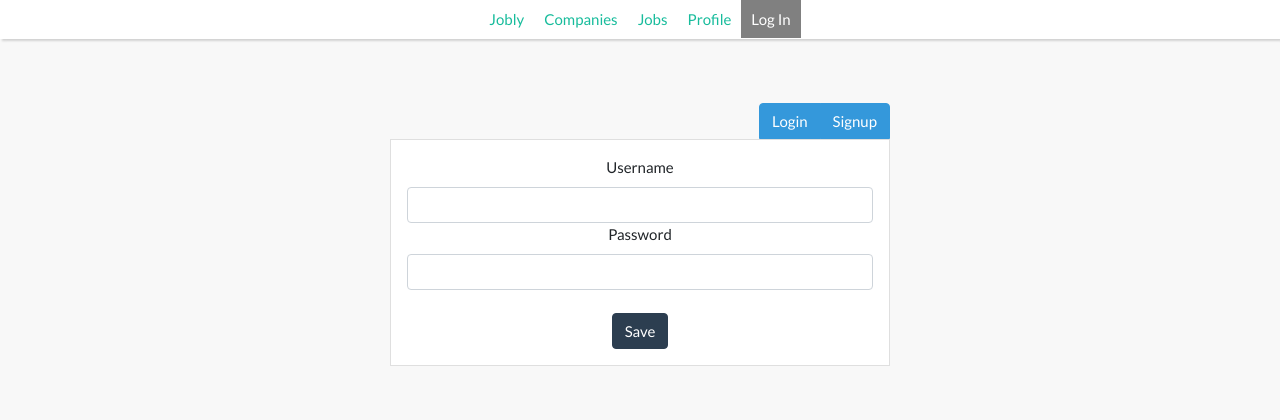
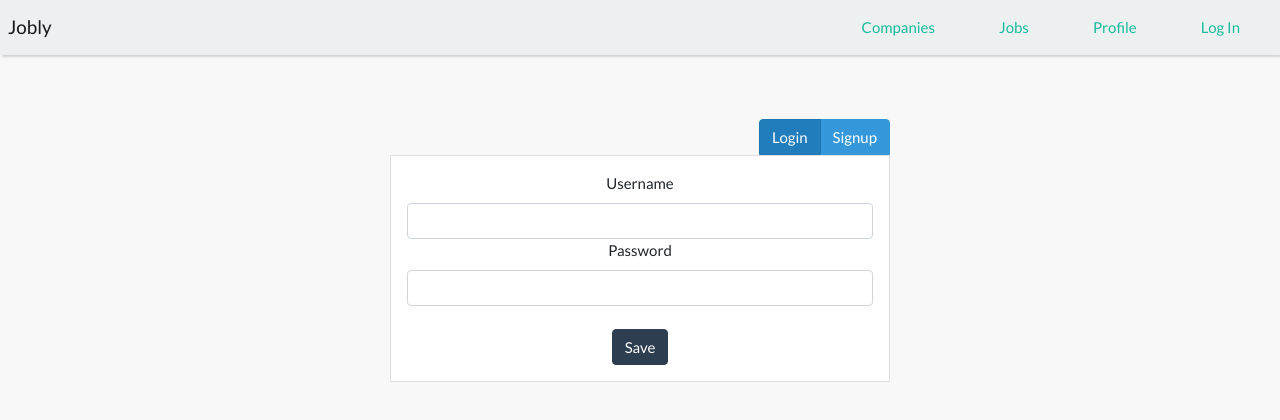
Before and after one commit to PrismaPhonic/jobly-fullstack, a React (Create React App) app in the folder frontend/: page /login in a window 1280 px wide. Shown: the top 420 px of the page. Built offline with nearby package versions, Linux system fonts and the light colour scheme.

Commit message:
Changed Navbar name to JoblyNavbar since Navbar is a reactstrap component and updated our JoblyNavbar to use reactstrap components.  Also updated the login/signup form to toggle active state on the buttons

```diff
--- a/frontend/src/App.js
+++ b/frontend/src/App.js
@@ -1,5 +1,5 @@
 import React, { Component } from 'react';
-import Navbar from './Navbar';
+import JoblyNavbar from './JoblyNavbar';
 import Routes from './Routes';
 import './App.css';
 
@@ -14,7 +14,7 @@ class App extends Component {
   render() {
     return (
       <div className="App">
-        <Navbar />
+        <JoblyNavbar />
         <Routes currentUser={testuser} />
       </div>
     );
--- a/frontend/src/Navbar.css
+++ b/frontend/src/JoblyNavbar.css
@@ -1,4 +1,4 @@
-.Navbar {
+.JoblyNavbar {
   background-color: white;
   box-shadow: 2px 2px 2px lightgrey;
   padding: 8px;
@@ -8,7 +8,7 @@
   padding: 10px;
 }
 
-a.active {
-  color: white;
-  background-color: grey;
-}
+/* a.active {
+  color: #ecf0f1;
+  background-color: #2C3E50;
+} */
--- /dev/null
+++ b/frontend/src/JoblyNavbar.js
@@ -0,0 +1,31 @@
+import React, { Component } from 'react';
+import { Navbar, NavbarBrand, Nav, NavItem } from 'reactstrap'
+import { NavLink } from 'react-router-dom';
+import './JoblyNavbar.css';
+
+class JoblyNavbar extends Component {
+  render() {
+    /** NavLink for '/' is given 'exact' to correctly toggle .active */
+    return (
+      <Navbar color="light" light className="JoblyNavbar">
+        <NavLink exact className="navbar-brand" to='/'>Jobly</NavLink>
+        <Nav className="ml-auto">
+          <NavItem>
+            <NavLink className="nav-link" to='/companies'>Companies</NavLink>
+          </NavItem>
+          <NavItem>
+            <NavLink className="nav-link" to='/jobs'>Jobs</NavLink>
+          </NavItem>
+          <NavItem>
+            <NavLink className="nav-link" to='/profile'>Profile</NavLink>
+          </NavItem>
+          <NavItem>
+            <NavLink className="nav-link" to='/login'>Log In</NavLink>
+          </NavItem>
+        </Nav>
+      </Navbar>
+    );
+  }
+}
+
+export default JoblyNavbar;
--- a/frontend/src/Login.js
+++ b/frontend/src/Login.js
@@ -74,18 +74,20 @@ class Login extends Component {
           <Button
             className="Button"
             color="info"
-            onClick={(evt) => this.handleClick(false)}>Login</Button>
+            onClick={(evt) => this.handleClick(false)}
+            active={!this.state.showSignup ? true : false}>Login</Button>
           <Button
             className="Button btn-primary"
             color="info"
-            onClick={(evt) => this.handleClick(true)}>Signup</Button>
+            onClick={(evt) => this.handleClick(true)}
+            active={this.state.showSignup ? true : false}>Signup</Button>
         </ButtonGroup>
         <Form onSubmit={this.handleSubmit} className="LoginForm p-3">
           <label htmlFor="username">Username</label>
           <Input id="username" name="username"
-          value={this.state.username}
-          onChange={this.handleChange}
-          type='text' />
+            value={this.state.username}
+            onChange={this.handleChange}
+            type='text' />
 
           <label htmlFor="password">Password</label>
           <Input id="password" name="password"
--- a/frontend/src/Navbar.js
+++ /dev/null
@@ -1,20 +0,0 @@
-import React, { Component } from 'react';
-import { NavLink } from 'react-router-dom';
-import './Navbar.css';
-
-class App extends Component {
-  render() {
-    /** NavLink for '/' is given 'exact' to correctly toggle .active */
-    return (
-      <nav className="Navbar">
-        <NavLink exact className="Navlink" to='/'>Jobly</NavLink>
-        <NavLink className="Navlink" to='/companies'>Companies</NavLink>
-        <NavLink className="Navlink" to='/jobs'>Jobs</NavLink>
-        <NavLink className="Navlink" to='/profile'>Profile</NavLink>
-        <NavLink className="Navlink" to='/login'>Log In</NavLink>
-      </nav>
-    );
-  }
-}
-
-export default App;
```
